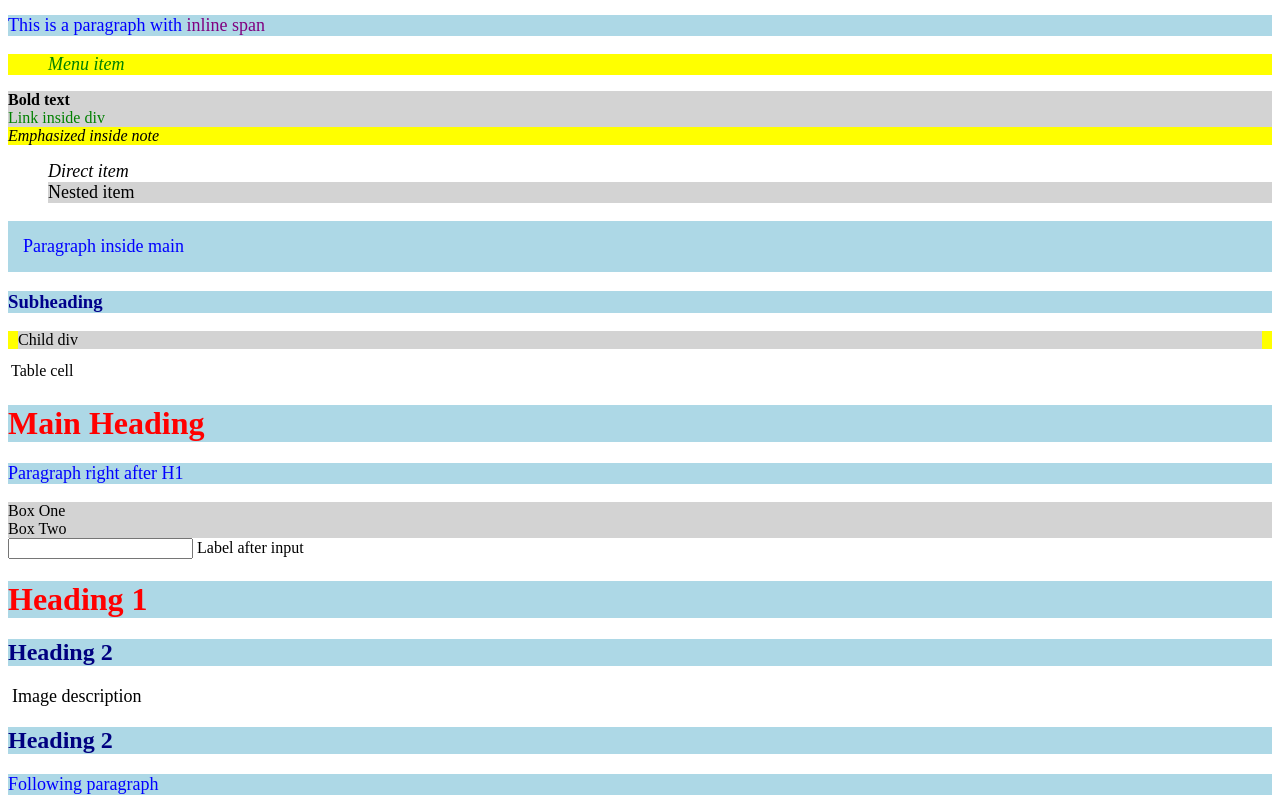
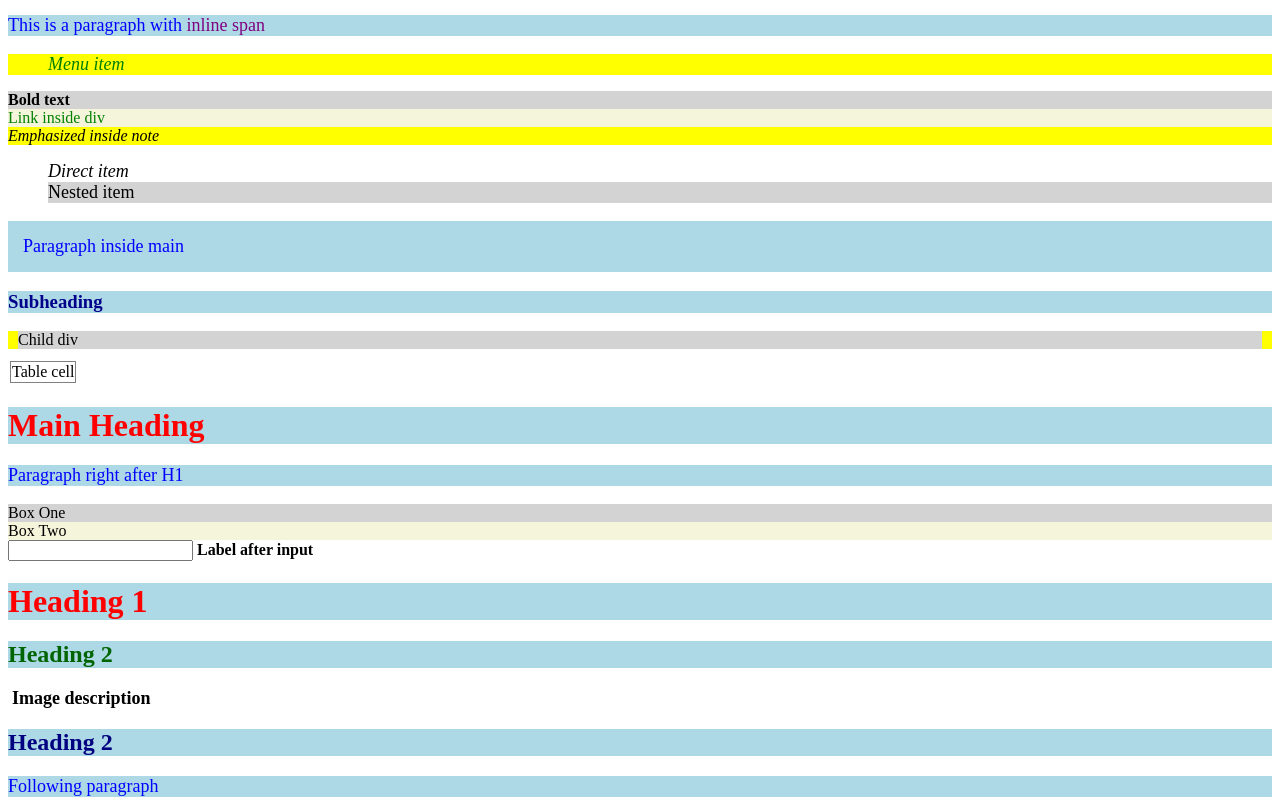
Before and after one commit to sandula-sanchana/WebTechnologies-prac, a plain HTML site: page Exercise1.html in a window 1280 px wide. Shown: the part 1091-1891 px from the top of the page. Drawn offline with Linux system fonts and the light colour scheme.

Commit message:
exercise 1 -35/50 done

```diff
--- a/Exercise1.html
+++ b/Exercise1.html
@@ -94,6 +94,25 @@
         .container>div{
             margin: 10px;
         }
+        tr td{
+            border: 1px solid gray;
+        }
+        p+h1{
+            color: orange;
+        }
+        div + div{
+            background-color: beige;
+        }
+        input+label{
+            font-weight: bold;
+        }
+        h1 + h2{
+           color: darkgreen;
+        }
+        img + span{
+            font-weight: bold;
+        }
+
 
 
 
```
